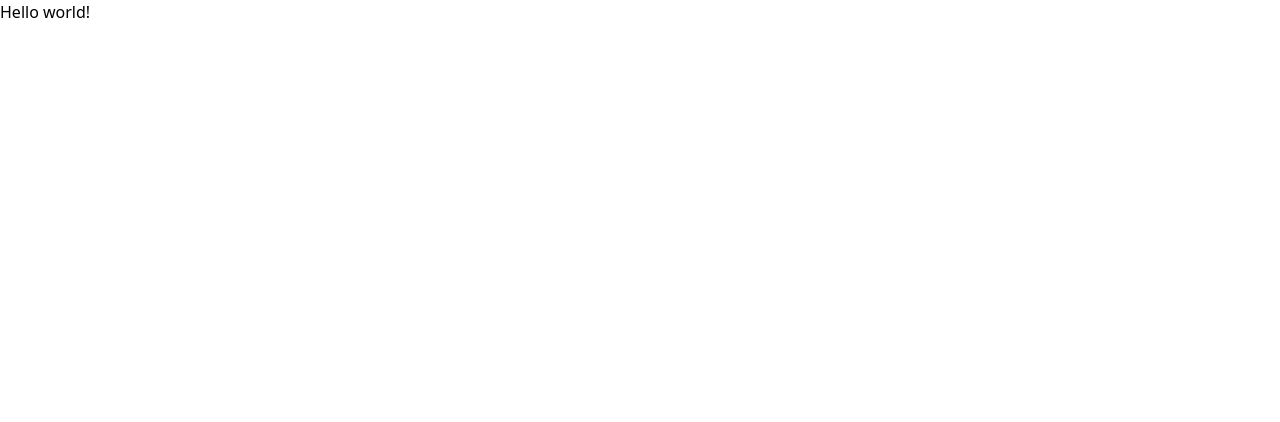
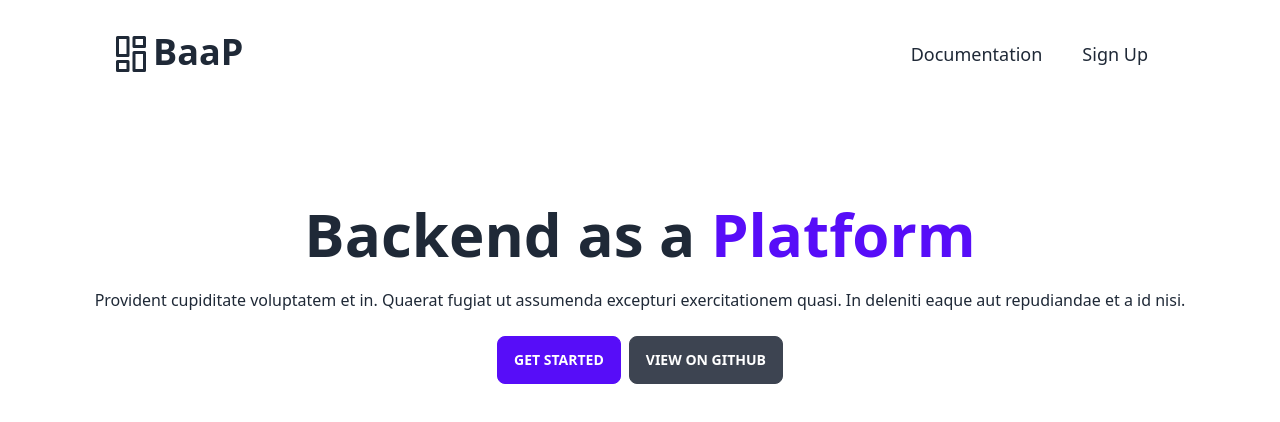
Before and after one commit to backend-as-a-platform/frontend, a React app: page / in a window 1280 px wide. Shown: the top 422 px of the page. Built offline with nearby package versions, Linux system fonts and the light colour scheme; the HTML template or start-up script is replaced by a standard one.

Commit message:
finished navbar, working on hero

```diff
--- a/package.json
+++ b/package.json
@@ -14,6 +14,7 @@
   "devDependencies": {
     "@vitejs/plugin-react": "^1.0.7",
     "autoprefixer": "^10.4.4",
+    "daisyui": "^2.13.6",
     "postcss": "^8.4.12",
     "tailwindcss": "^3.0.23",
     "vite": "^2.9.0"
--- a/src/App.jsx
+++ b/src/App.jsx
@@ -1,11 +1,34 @@
-import { useState } from 'react';
+import { useEffect, useState } from 'react';
+import NavBar from './components/Nav/NavBar';
+import switchTheme from './utils/switch-theme';
 
 import './assets/css/App.css';
 
 const App = () => {
+  const [theme, setTheme] = useState(true);
+  const toggleTheme = (e) => setTheme(!theme);
+
+  useEffect(() => switchTheme(theme), [theme]);
+
   return (
     <>
-      <h1>Hello world!</h1>
+      <NavBar toggleTheme={toggleTheme} />
+      <div className="hero mt-20">
+        <div className="hero-content text-center">
+          <div className="">
+            <h1 className="text-6xl font-bold">
+              Backend as a <span className="text-primary">Platform</span>
+            </h1>
+            <p className="py-6">
+              Provident cupiditate voluptatem et in. Quaerat fugiat ut assumenda
+              excepturi exercitationem quasi. In deleniti eaque aut repudiandae
+              et a id nisi.
+            </p>
+            <a className="btn btn-primary">Get Started</a>
+            <a className="btn ml-2">View on Github</a>
+          </div>
+        </div>
+      </div>
     </>
   );
 };
--- /dev/null
+++ b/src/components/Icons/DropdownIcon.jsx
@@ -0,0 +1,19 @@
+const DropdownIcon = () => (
+  <label tabIndex="0" className="btn btn-ghost lg:hidden">
+    <svg
+      xmlns="http://www.w3.org/2000/svg"
+      fill="none"
+      viewBox="0 0 24 24"
+      className="inline-block w-5 h-5 stroke-current"
+    >
+      <path
+        strokeLinecap="round"
+        strokeLinejoin="round"
+        strokeWidth="2"
+        d="M4 6h16M4 12h16M4 18h16"
+      ></path>
+    </svg>
+  </label>
+);
+
+export default DropdownIcon;
--- /dev/null
+++ b/src/components/Nav/NavBar.jsx
@@ -0,0 +1,15 @@
+import { useEffect, useState } from 'react';
+import NavBrand from './NavBrand';
+import { NavItems, NavItemsDropdown } from './NavItems';
+
+const Navbar = ({ toggleTheme }) => {
+  return (
+    <div className="navbar bg-base-100 py-5 mx-auto sm:max-w-xl md:max-w-full lg:max-w-screen-xl md:px-24 lg:px-18">
+      <NavBrand toggleTheme={toggleTheme} />
+      <NavItems />
+      <NavItemsDropdown />
+    </div>
+  );
+};
+
+export default Navbar;
--- /dev/null
+++ b/src/components/Nav/NavBrand.jsx
@@ -0,0 +1,29 @@
+const NavBrand = ({ toggleTheme }) => {
+  return (
+    <div className="flex-1">
+      <a
+        className="btn btn-md btn-ghost normal-case text-3xl"
+        onClick={toggleTheme}
+      >
+        <svg
+          className="lg:w-9 w-8 text-deep-purple-accent-400"
+          viewBox="0 0 24 24"
+          strokeLinejoin="round"
+          strokeWidth="2"
+          strokeLinecap="round"
+          strokeMiterlimit="10"
+          stroke="currentColor"
+          fill="none"
+        >
+          <rect x="3" y="1" width="7" height="12" />
+          <rect x="3" y="17" width="7" height="6" />
+          <rect x="14" y="1" width="7" height="6" />
+          <rect x="14" y="11" width="7" height="12" />
+        </svg>
+        <h1 className="ml-1 lg:mb-1 lg:text-4xl">BaaP</h1>
+      </a>
+    </div>
+  );
+};
+
+export default NavBrand;
--- /dev/null
+++ b/src/components/Nav/NavItems.jsx
@@ -0,0 +1,22 @@
+import NavLinks from './NavLinks';
+import DropdownIcon from '../Icons/DropdownIcon';
+
+export const NavItems = () => (
+  <div className="hidden lg:flex">
+    <ul className="menu menu-horizontal p-2 text-lg">
+      <NavLinks />
+    </ul>
+  </div>
+);
+
+export const NavItemsDropdown = () => (
+  <div className="dropdown dropdown-end pr-1 pt-0.5">
+    <DropdownIcon />
+    <ul
+      tabIndex="0"
+      className="menu dropdown-content mt-3 p-2 shadow bg-base-100 rounded-box w-52 lg:hidden"
+    >
+      <NavLinks />
+    </ul>
+  </div>
+);
--- /dev/null
+++ b/src/components/Nav/NavLinks.jsx
@@ -0,0 +1,12 @@
+const NavLinks = () => (
+  <>
+    <li>
+      <a>Documentation</a>
+    </li>
+    <li className="lg:px-2">
+      <a>Sign Up</a>
+    </li>
+  </>
+);
+
+export default NavLinks;
--- /dev/null
+++ b/src/utils/switch-theme.js
@@ -0,0 +1,7 @@
+const switchTheme = (id) => {
+  const themes = { true: 'light', false: 'dark' };
+
+  document.documentElement.setAttribute('data-theme', themes[id]);
+};
+
+export default switchTheme;
--- a/tailwind.config.js
+++ b/tailwind.config.js
@@ -3,5 +3,8 @@ module.exports = {
   theme: {
     extend: {},
   },
-  plugins: [],
+  plugins: [require('daisyui')],
+  daisyui: {
+    themes: ['light', 'dark'],
+  },
 };
```
Also changed, not shown: 2 other files (tests, documents, lock files or other folders).
